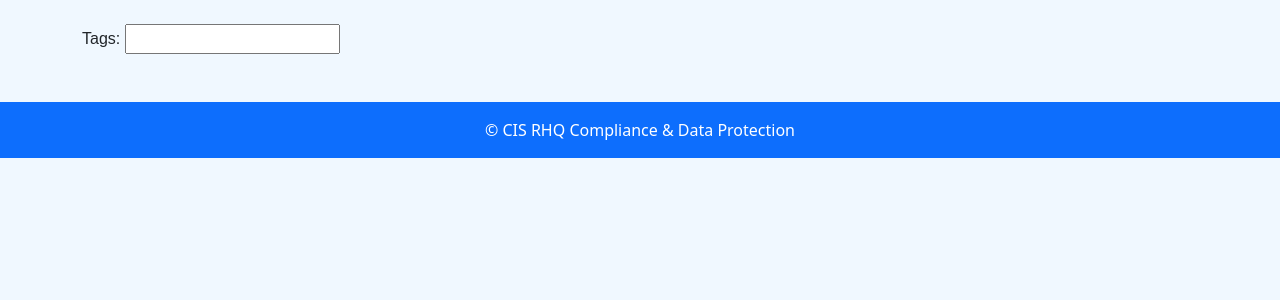
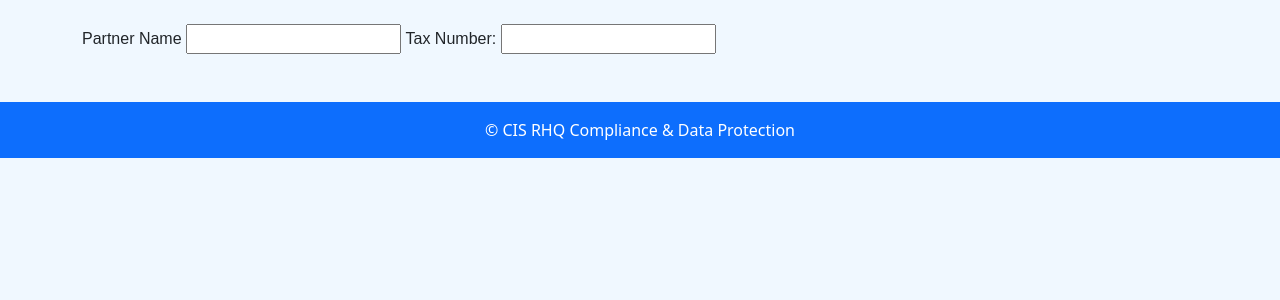
Before and after one commit to SpinnoZ/DPA_Watch, a Flask app: page /auto_partners/ in a window 1280 px wide. Shown: the part 56-356 px from the top of the page. Run offline with Flask 3, Linux system fonts and the light colour scheme; some libraries are stand-ins or nearby versions.

Commit message:
updated autocomplete with search both by tax no and partner name with prepopulation

```diff
--- a/app/route_main/routes.py
+++ b/app/route_main/routes.py
@@ -164,7 +164,10 @@ def choose_partner():
 def auto_partners():
     partners = Partner.query.all()
     partners_list = []
+    tax_no_list = []
     for partner in partners:
-        partners_list.append(partner.partner_name)
-    print(partners_list)
-    return render_template('temp_partner_autocomplete.html', partners=partners_list)
+
+        partners_list.append({"label": partner.partner_name, "value": partner.tax_no})
+        tax_no_list.append({"label": partner.tax_no, "value": partner.partner_name})
+
+    return render_template('temp_partner_autocomplete.html', partners=partners_list, tax_no_list=tax_no_list)
--- a/app/templates/temp_partner_autocomplete.html
+++ b/app/templates/temp_partner_autocomplete.html
@@ -19,14 +19,19 @@
 
 
 <div class="ui-widget">
-    <label for="tags">Tags:</label>
+    <label for="partnerInput">Partner Name</label>
     <input id="partnerInput">
+
+    <label for="taxNo">Tax Number:</label>
+    <input id="taxNo">
+
 </div>
 
 <script>
     $(document).ready(function() {
         // Prepare the partners data for autocomplete
         var partners = {{ partners|tojson }}; // Convert the partners list to JSON
+        var tax_no_list = {{ tax_no_list|tojson }};
 
         // Initialize autocomplete
         $("#partnerInput").autocomplete({
@@ -35,6 +40,20 @@
             select: function(event, ui) {
                 // Populate the input with the selected value
                 $("#partnerInput").val(ui.item.label); // Set the input value to the selected label
+                $("#taxNo").val(ui.item.value)
+                return false; // Prevent the default behavior
+            }
+        });
+
+
+        //try second autocomplete
+        $("#taxNo").autocomplete({
+            source: tax_no_list,
+            minLength: 2, // Minimum characters before autocomplete starts
+            select: function(event, ui) {
+                // Populate the input with the selected value
+                $("#partnerInput").val(ui.item.value); // Set the input value to the selected label
+                $("#taxNo").val(ui.item.label)
                 return false; // Prevent the default behavior
             }
         });
```
